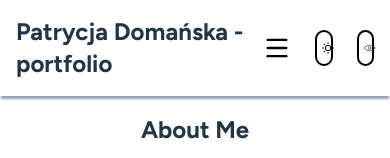
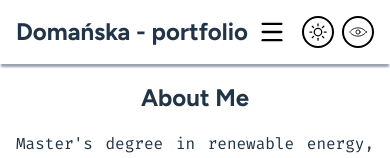
Before and after one commit to little-star45/domanska-portfolio, a React (Vite) app: page / in a window 390 px wide. Shown: the top 158 px of the page. Built offline with nearby package versions, Linux system fonts and the light colour scheme.

Commit message:
fix mobile view

```diff
--- a/src/components/Footer.jsx
+++ b/src/components/Footer.jsx
@@ -30,7 +30,7 @@ const Footer = () => {
                 <img src={githubIcon} alt="Github" className="w-8 h-8 mr-2 dark:bg-white dark:rounded-full dark:border-2" />
 
               </a>
-              <a className="h-contrast:bg-yellow-h-contrast h-contrast:rounded-full cursor-default w-8 h-8 h-contrast:outline-2" href="mailto:youremail@example.com">
+              <a className="h-contrast:bg-yellow-h-contrast h-contrast:rounded-full cursor-default w-8 h-8 h-contrast:outline-2" href="mailto:domanska.dev@gmail.com">
                 <img src={emailIcon} alt="Email" className="w-8 h-8 mr-2 dark:bg-white dark:rounded-full dark:border-2" />
               </a>
             </div>
--- a/src/components/Navbar.jsx
+++ b/src/components/Navbar.jsx
@@ -26,10 +26,11 @@ const Navbar = () => {
 
       <div className="flex justify-between items-center p-4 text-section-title">
         <h1 className="text-2xl  font-bold">
-          Patrycja Domańska - portfolio
+          <span className="hidden lg:inline">Patrycja</span> Domańska - portfolio
         </h1>
 
-        <section className="flex flex-row gap-6 justify-center items-center align-baseline">
+
+        <section className="flex flex-row gap-4 lg:gap-6 justify-center items-center align-baseline">
           <ul className="hidden lg:flex flex-row gap-6 list-none">
           {navLinks.map((link) => (
             <li key={link.href}>
@@ -40,10 +41,11 @@ const Navbar = () => {
           <button className="lg:hidden text-black h-contrast:text-yellow-h-contrast cursor-pointer" onClick={() => setIsOpen(!isOpen)}>
             {isOpen ? <X size={28} /> : <Menu size={28} />}
           </button>
+          <div className="flex gap-2">
             <button onClick={toggleTheme} className={`cursor-pointer border-2 rounded-full text-black ${isDarkMode ? 'bg-gray-300 hover:bg-white' : 'bg-white hover:bg-gray-300 '} h-contrast:bg-yellow-h-contrast h-contrast:hover:bg-amber-500`}>
             <img
               src={isDarkMode ? DarkModeIcon : LightModeIcon}
-            alt="theme icon" className="w-6 h-6 m-1"
+              alt="theme icon" className="w-5 h-5 lg:w-6 lg:h-6 m-1 "
               // stroke="#0f283a"
               // strokeWidth={4}
             />
@@ -51,11 +53,13 @@ const Navbar = () => {
             <button onClick={toggleContrast} className="cursor-pointer border-2 rounded-full text-black hover:bg-yellow-h-contrast h-contrast:bg-yellow-h-contrast h-contrast:hover:bg-amber-500">
               <img
                 src={isContrastMode ? EyeClosedIcon : EyeOpenIcon}
-            alt="theme icon" className="w-6 h-6 m-1"
+                alt="theme icon" className="w-5 h-5 lg:w-6 lg:h-6 m-1"
                 // stroke="#0f283a"
                 // strokeWidth={4}
               />
             </button>
+          </div>
+
 
         </section>
       </div>
--- a/src/components/ProjectModal.jsx
+++ b/src/components/ProjectModal.jsx
@@ -23,7 +23,7 @@ const ProjectModal = (props) => {
         <>
         <Dialog open={isOpen} onClose={() => setIsOpen(false)} className="relative z-50">
             <div className="fixed inset-0 flex w-screen items-center justify-center p-4">
-            <DialogPanel className="w-full max-w-3/7 rounded-xl bg-white p-6 backdrop-blur-2xl duration-300 ease-out data-closed:transform-[scale(95%)] data-closed:opacity-0 border-2 border-black shadow-[10px_10px_0px_0px_black] space-y-4 h-contrast:bg-black h-contrast:border-yellow-h-contrast h-contrast:shadow-[10px_10px_0px_0px_yellow] dark:bg-dark dark:text-white max-h-screen">
+            <DialogPanel className="w-full max-w-6/7 lg:max-w-3/7 rounded-xl bg-white p-6 backdrop-blur-2xl duration-300 ease-out data-closed:transform-[scale(95%)] data-closed:opacity-0 border-2 border-black shadow-[10px_10px_0px_0px_black] space-y-4 h-contrast:bg-black h-contrast:border-yellow-h-contrast h-contrast:shadow-[10px_10px_0px_0px_yellow] dark:bg-dark dark:text-white max-h-screen">
                 <DialogTitle className="font-bold">{projectTitle}</DialogTitle>
                 <div className="prose max-h-156 overflow-y-auto p-6 overflow-x-hidden max-w-full">
                     <ReactMarkdown rehypePlugins={[rehypeRaw]}>{markdownContent}</ReactMarkdown>
```
Lines whose indentation alone changed are shown as unchanged.
